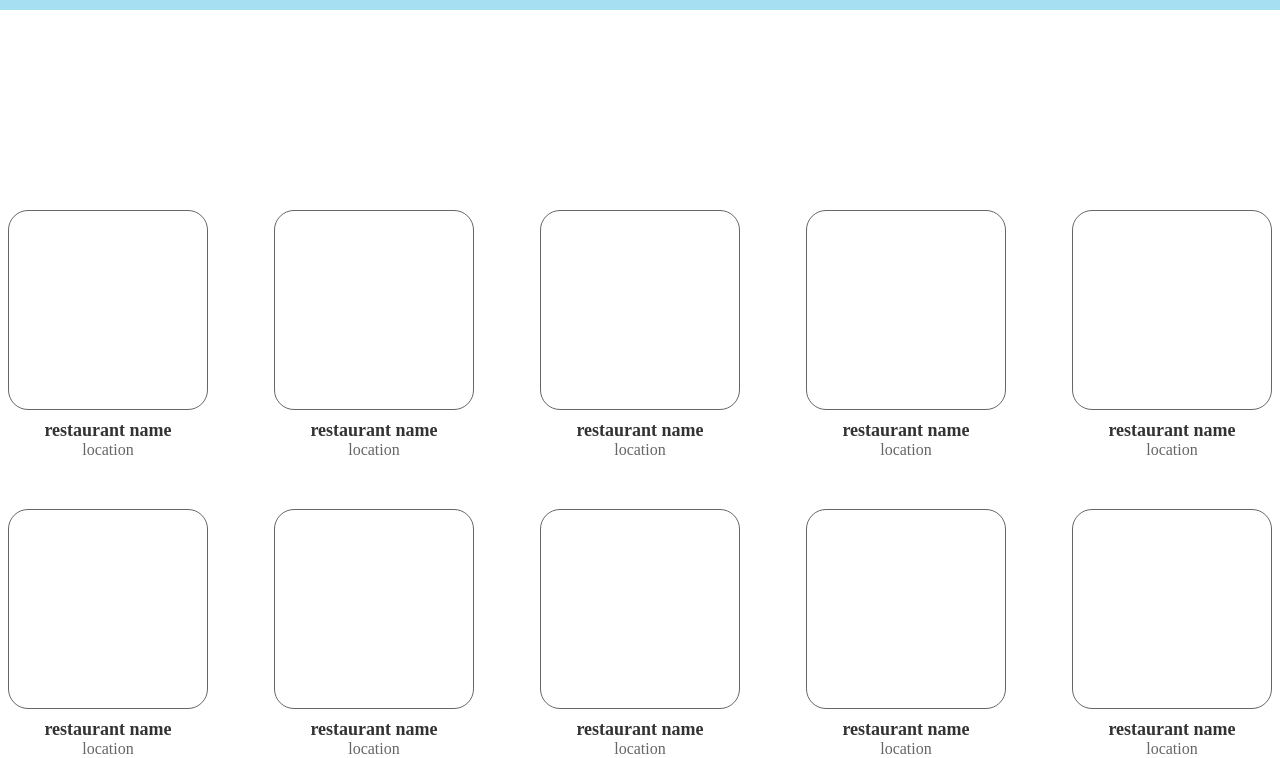
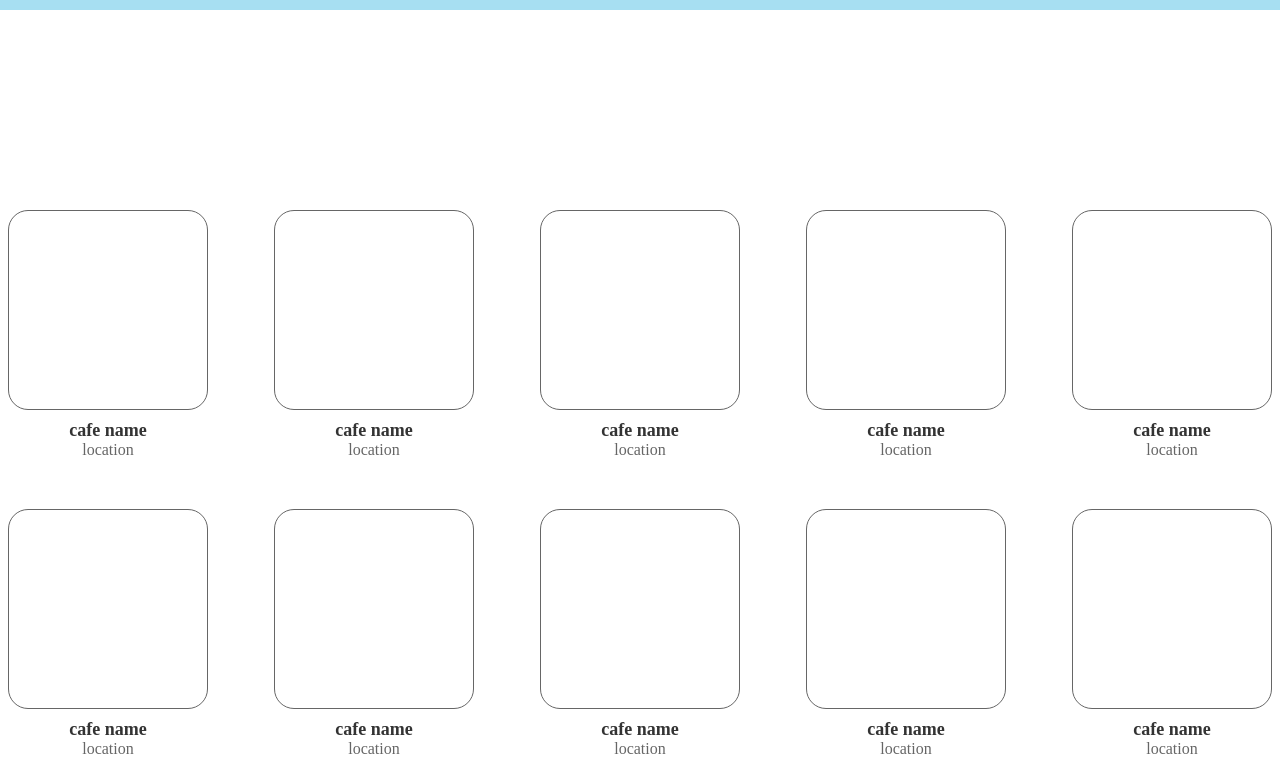
Before and after one commit to ahmedn18/laffah, a plain HTML site: page pages/cafes.html in a window 1280 px wide. Shown: the part 110-868 px from the top of the page. Drawn offline with Linux system fonts and the light colour scheme.

Commit message:
Fix some namings

```diff
--- a/pages/cafes.html
+++ b/pages/cafes.html
@@ -36,54 +36,54 @@
         <!-- First row -->
         <div class="grid-item">
             <div class="box"></div>
-            <div class="resource-name">restaurant name</div>
+            <div class="resource-name">cafe name</div>
             <div class="resource-location">location</div>
         </div>
         <div class="grid-item">
             <div class="box"></div>
-            <div class="resource-name">restaurant name</div>
+            <div class="resource-name">cafe name</div>
             <div class="resource-location">location</div>
         </div>
         <div class="grid-item">
             <div class="box"></div>
-            <div class="resource-name">restaurant name</div>
+            <div class="resource-name">cafe name</div>
             <div class="resource-location">location</div>
         </div>
         <div class="grid-item">
             <div class="box"></div>
-            <div class="resource-name">restaurant name</div>
+            <div class="resource-name">cafe name</div>
             <div class="resource-location">location</div>
         </div>
         <div class="grid-item">
             <div class="box"></div>
-            <div class="resource-name">restaurant name</div>
+            <div class="resource-name">cafe name</div>
             <div class="resource-location">location</div>
         </div>
 
         <!-- Second row -->
         <div class="grid-item">
             <div class="box"></div>
-            <div class="resource-name">restaurant name</div>
+            <div class="resource-name">cafe name</div>
             <div class="resource-location">location</div>
         </div>
         <div class="grid-item">
             <div class="box"></div>
-            <div class="resource-name">restaurant name</div>
+            <div class="resource-name">cafe name</div>
             <div class="resource-location">location</div>
         </div>
         <div class="grid-item">
             <div class="box"></div>
-            <div class="resource-name">restaurant name</div>
+            <div class="resource-name">cafe name</div>
             <div class="resource-location">location</div>
         </div>
         <div class="grid-item">
             <div class="box"></div>
-            <div class="resource-name">restaurant name</div>
+            <div class="resource-name">cafe name</div>
             <div class="resource-location">location</div>
         </div>
         <div class="grid-item">
             <div class="box"></div>
-            <div class="resource-name">restaurant name</div>
+            <div class="resource-name">cafe name</div>
             <div class="resource-location">location</div>
         </div>
     </div>
```
